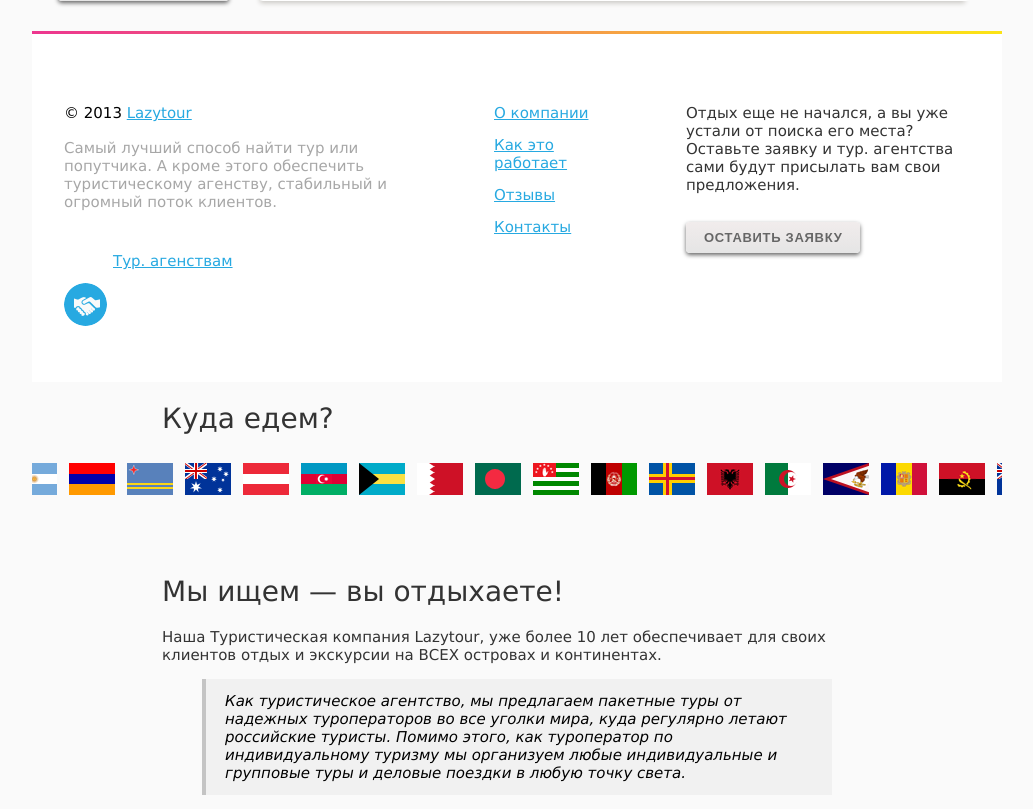
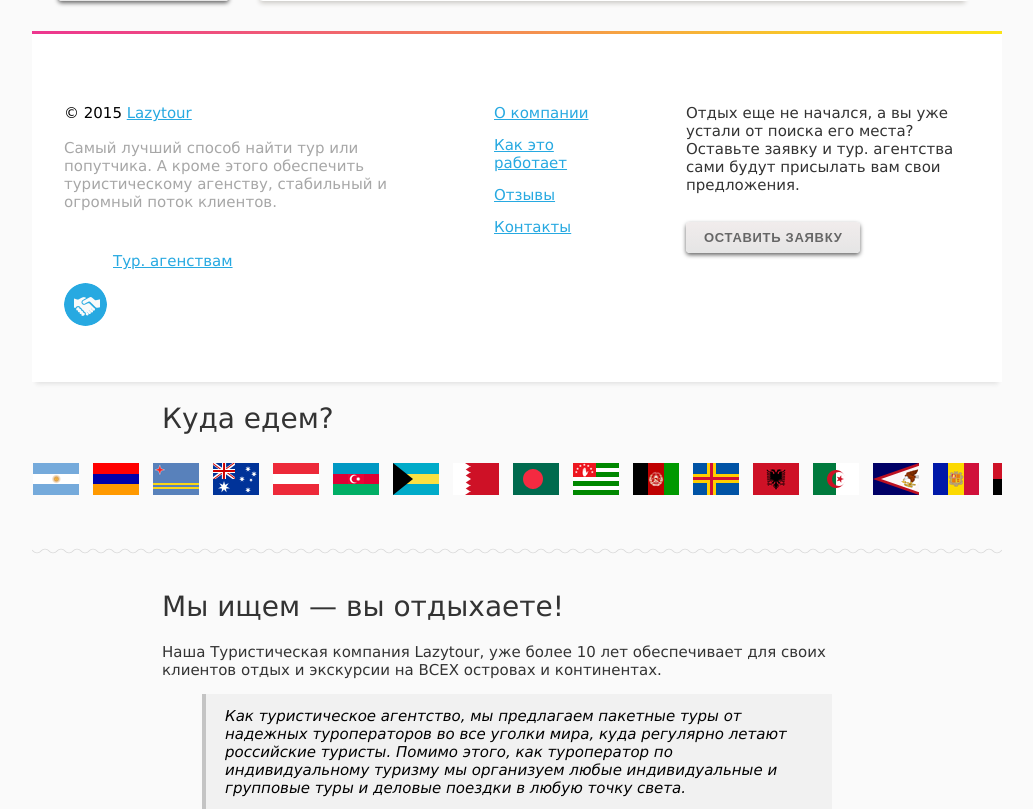
Before and after one commit to AndreyKachanov/lazytour, a PHP site: page / in a window 1280 px wide. Shown: the part 1884-2693 px from the top of the page, without its empty margins (123-1156 px from the left). Run offline with PHP 8.4, Linux system fonts and the light colour scheme; some libraries are stand-ins or nearby versions.

Commit message:
Carousel and a template ready

```diff
--- a/css/smoothDivScroll.css
+++ b/css/smoothDivScroll.css
@@ -7,7 +7,7 @@ div.scrollingHotSpotLeft
     and occupy 15% of the scrollable area (30% combined). Adjust it to your own taste. */
 	min-width: 75px;
 	width: 10%;
-	height: 45px;
+	height: 70px;
 	/* There is a big background image and it's used to solve some problems I experienced
     in Internet Explorer 6. */
 	background-image: url(../img/big_transparent.gif);
@@ -37,7 +37,7 @@ div.scrollingHotSpotRight
 {
 	min-width: 75px;
 	width: 10%;
-	height: 45px;
+	height: 70px;
 	background-image: url(../img/big_transparent.gif);
 	background-repeat: repeat;
 	background-position: center center;
--- a/css/style.css
+++ b/css/style.css
@@ -532,6 +532,7 @@ header .top_menu {
 	/*font: 1.5em "Myriad Pro", Verdana, sans-serif;*/
 	background: #ffffff;
 	padding-top: 70px;
+	box-shadow: 0 6px 4px -4px #e3e3e3;
 }
 
 #leave_application a {
@@ -821,10 +822,9 @@ a.morelink {
 }
 
 /*каруселище*/
-
 #makeMeScrollable {
 	width:100%;
-	height: 100px;
+	height: 70px;
 	position: relative;
 }
 
@@ -841,13 +841,6 @@ a.morelink {
 	-moz-transition-duration: 550ms;
 	}
 
-#makeMeScrollable a {
-	position: relative;
-	float: left;
-	margin-right: 10px;
-	padding: 0;
-}
-
 #makeMeScrollable div.scrollableArea img:hover {
 	-webkit-transform: scale(1.4,1.4);
     -webkit-transition-timing-function: ease-out;
@@ -856,3 +849,35 @@ a.morelink {
     -moz-transition-timing-function: ease-out;
     -moz-transition-duration: 550ms;
 }
+
+#makeMeScrollable a {
+	display: block;
+	position: relative;
+	float: left;
+	margin-right: 12px;
+	padding: 0;
+}
+
+.scrollableArea a  span {
+	display: block;
+	position: absolute;
+	text-decoration: underline;
+	color: #fafafa;
+	opacity: 0;
+	font: 1.5em "Myriad Pro", Verdana, sans-serif;
+}
+
+/* все ссылки, в который class="flag*" */
+a[class*="flag"]:hover span {
+	color: #27a9e1;
+	opacity: 1;
+	z-index: 9999999;
+}
+
+/*зигзаг под каруселью флагов*/
+.zigzaz {
+	margin: 23px 0 36px 0;
+	width: 100%;
+	height: 6px;
+	    background: url(../img/date_bg.png) repeat-x 50%;
+}
--- a/index.php
+++ b/index.php
@@ -184,7 +184,7 @@
 				<div class="colored_line clear"></div>
 				<div id="leave_application">
 					<div class="footer_left">
-						<p> &copy; 2013 <a href=""> Lazytour</a></p>
+						<p> &copy; 2015 <a href=""> Lazytour</a></p>
 						<p class="copyright">Самый лучший способ найти тур или попутчика. А кроме этого обеспечить туристическому агенству, стабильный и огромный поток клиентов.</p>
 							<a href="">
 								<img src="img/tur_agenstvam.png" alt="">
@@ -209,48 +209,89 @@
 				<div id="carousel">
 					<h1>Куда едем?</h1>
 						<div id="makeMeScrollable">
-							<a target="_blank" href="http://www.yandex.ru"><img src="img/flags/Abkhazia.png" alt="Абхазия" /></a>
-							<a target="_blank" href="http://www.yandex.ru"><img src="img/flags/Afghanistan.png" alt="Абхазия" /></a>
-							<a target="_blank" href="http://www.yandex.ru"><img src="img/flags/Aland.png" alt="Абхазия" /></a>
-							<a target="_blank" href="http://www.yandex.ru"><img src="img/flags/Albania.png" alt="Абхазия" /></a>
-							<a target="_blank" href="http://www.yandex.ru"><img src="img/flags/Algeria.png" alt="Абхазия" /></a>
-							<a target="_blank" href="http://www.yandex.ru"><img src="img/flags/American-Samoa.png" alt="Абхазия" /></a>
-							<a target="_blank" href="http://www.yandex.ru"><img src="img/flags/Andorra.png" alt="Абхазия" /></a>
-							<a target="_blank" href="http://www.yandex.ru"><img src="img/flags/Angola.png" alt="Абхазия" /></a>
-							<a target="_blank" href="http://www.yandex.ru"><img src="img/flags/Anguilla.png" alt="Абхазия" /></a>
-							<a target="_blank" href="http://www.yandex.ru"><img src="img/flags/Antarctica.png" alt="Абхазия" /></a>
-							<a target="_blank" href="http://www.yandex.ru"><img src="img/flags/Antigua-and-Barbuda.png" alt="Абхазия" /></a>
-							<a target="_blank" href="http://www.yandex.ru"><img src="img/flags/Argentina.png" alt="Абхазия" /></a>
-							<a target="_blank" href="http://www.yandex.ru"><img src="img/flags/Armenia.png" alt="Абхазия" /></a>
-							<a target="_blank" href="http://www.yandex.ru"><img src="img/flags/Aruba.png" alt="Абхазия" /></a>
-							<a target="_blank" href="http://www.yandex.ru"><img src="img/flags/Australia.png" alt="Абхазия" /></a>
-							<a target="_blank" href="http://www.yandex.ru"><img src="img/flags/Austria.png" alt="Абхазия" /></a>
-							<a target="_blank" href="http://www.yandex.ru"><img src="img/flags/Azerbaijan.png" alt="Абхазия" /></a>
-							<a target="_blank" href="http://www.yandex.ru"><img src="img/flags/Bahamas.png" alt="Абхазия" /></a>
-							<a target="_blank" href="http://www.yandex.ru"><img src="img/flags/Bahrain.png" alt="Абхазия" /></a>
-							<a target="_blank" href="http://www.yandex.ru"><img src="img/flags/Bangladesh.png" alt="Абхазия" /></a>
-							<a target="_blank" href="http://www.yandex.ru"><img src="img/flags/Abkhazia.png" alt="Абхазия" /></a>
-							<a target="_blank" href="http://www.yandex.ru"><img src="img/flags/Afghanistan.png" alt="Абхазия" /></a>
-							<a target="_blank" href="http://www.yandex.ru"><img src="img/flags/Aland.png" alt="Абхазия" /></a>
-							<a target="_blank" href="http://www.yandex.ru"><img src="img/flags/Albania.png" alt="Абхазия" /></a>
-							<a target="_blank" href="http://www.yandex.ru"><img src="img/flags/Algeria.png" alt="Абхазия" /></a>
-							<a target="_blank" href="http://www.yandex.ru"><img src="img/flags/American-Samoa.png" alt="Абхазия" /></a>
-							<a target="_blank" href="http://www.yandex.ru"><img src="img/flags/Andorra.png" alt="Абхазия" /></a>
-							<a target="_blank" href="http://www.yandex.ru"><img src="img/flags/Angola.png" alt="Абхазия" /></a>
-							<a target="_blank" href="http://www.yandex.ru"><img src="img/flags/Anguilla.png" alt="Абхазия" /></a>
-							<a target="_blank" href="http://www.yandex.ru"><img src="img/flags/Antarctica.png" alt="Абхазия" /></a>
-							<a target="_blank" href="http://www.yandex.ru"><img src="img/flags/Antigua-and-Barbuda.png" alt="Абхазия" /></a>
-							<a target="_blank" href="http://www.yandex.ru"><img src="img/flags/Argentina.png" alt="Абхазия" /></a>
-							<a target="_blank" href="http://www.yandex.ru"><img src="img/flags/Armenia.png" alt="Абхазия" /></a>
-							<a target="_blank" href="http://www.yandex.ru"><img src="img/flags/Aruba.png" alt="Абхазия" /></a>
-							<a target="_blank" href="http://www.yandex.ru"><img src="img/flags/Australia.png" alt="Абхазия" /></a>
-							<a target="_blank" href="http://www.yandex.ru"><img src="img/flags/Austria.png" alt="Абхазия" /></a>
-							<a target="_blank" href="http://www.yandex.ru"><img src="img/flags/Azerbaijan.png" alt="Абхазия" /></a>
-							<a target="_blank" href="http://www.yandex.ru"><img src="img/flags/Bahamas.png" alt="Абхазия" /></a>
-							<a target="_blank" href="http://www.yandex.ru"><img src="img/flags/Bahrain.png" alt="Абхазия" /></a>
-							<a target="_blank" href="http://www.yandex.ru"><img src="img/flags/Bangladesh.png" alt="Абхазия" /></a>
+							<a class="flag1" target="_blank" href="http://www.yandex.ru">
+								<img src="img/flags/Abkhazia.png" alt="Абхазия" />
+								<span>Абхазия</span>
+							</a>
+							<a class="flag2" target="_blank" href="http://www.yandex.ru">
+								<img src="img/flags/Afghanistan.png" alt="Абхазия" />
+								<span>Афганистан</span>
+							</a>
+							<a class="flag3" target="_blank" href="http://www.yandex.ru">
+								<img src="img/flags/Aland.png" alt="Абхазия" />
+								<span>Аланд</span>
+							</a>
+							<a class="flag4" target="_blank" href="http://www.yandex.ru">
+								<img src="img/flags/Albania.png" alt="Абхазия" />
+								<span>Албания</span>
+							</a>
+							<a class="flag5" target="_blank" href="http://www.yandex.ru">
+								<img src="img/flags/Algeria.png" alt="Абхазия" />
+								<span>Алжир</span>
+							</a>
+							<a class="flag6" target="_blank" href="http://www.yandex.ru">
+								<img src="img/flags/American-Samoa.png" alt="Абхазия" />
+								<span>Америка_Самоа</span>
+							</a>
+							<a class="flag7" target="_blank" href="http://www.yandex.ru">
+								<img src="img/flags/Andorra.png" alt="Абхазия" />
+								<span>Андорра</span>
+							</a>
+							<a class="flag8" target="_blank" href="http://www.yandex.ru">
+								<img src="img/flags/Angola.png" alt="Абхазия" />
+								<span>Ангола</span>
+							</a>
+							<a class="flag9" target="_blank" href="http://www.yandex.ru">
+								<img src="img/flags/Anguilla.png" alt="Абхазия" />
+								<span>Ангуила</span>
+							</a>
+							<a class="flag10" target="_blank" href="http://www.yandex.ru">
+								<img src="img/flags/Antarctica.png" alt="Абхазия" />
+								<span>Антарктика</span>
+							</a>
+							<a class="flag11" target="_blank" href="http://www.yandex.ru">
+								<img src="img/flags/Antigua-and-Barbuda.png" alt="Абхазия" />
+								<span>Антика_и_Барбуда</span>
+							</a>
+							<a class="flag12" target="_blank" href="http://www.yandex.ru">
+								<img src="img/flags/Argentina.png" alt="Абхазия" />
+								<span>Аргентина</span>
+							</a>
+							<a class="flag13" target="_blank" href="http://www.yandex.ru">
+								<img src="img/flags/Armenia.png" alt="Абхазия" />
+								<span>Армения</span>
+							</a>
+							<a class="flag14" target="_blank" href="http://www.yandex.ru">
+								<img src="img/flags/Aruba.png" alt="Абхазия" />
+								<span>Аруба</span>
+							</a>
+							<a class="flag15" target="_blank" href="http://www.yandex.ru">
+								<img src="img/flags/Australia.png" alt="Абхазия" />
+								<span>Австралия</span>
+							</a>
+							<a class="flag16" target="_blank" href="http://www.yandex.ru">
+								<img src="img/flags/Austria.png" alt="Абхазия" />
+								<span>Австрия</span>
+							</a>
+							<a class="flag17" target="_blank" href="http://www.yandex.ru">
+								<img src="img/flags/Azerbaijan.png" alt="Абхазия" />
+								<span>Азербайджан</span>
+							</a>
+							<a class="flag18" target="_blank" href="http://www.yandex.ru">
+								<img src="img/flags/Bahamas.png" alt="Абхазия" />
+								<span>Багамы</span>
+							</a>
+							<a class="flag19" target="_blank" href="http://www.yandex.ru">
+								<img src="img/flags/Bahrain.png" alt="Абхазия" />
+								<span>Бахреин</span>
+							</a>
+							<a class="flag20" target="_blank" href="http://www.yandex.ru">
+								<img src="img/flags/Bangladesh.png" alt="Абхазия" />
+								<span>Бангладеш</span>
+							</a>
 						</div>
 				</div>
+				<div class="zigzaz"></div>
 				<div id="about_company">
 					<h1>Мы ищем — вы отдыхаете!</h1>
 					<p>Наша Туристическая компания Lazytour, уже более 10 лет
@@ -284,7 +325,7 @@
 				</div>
 			<footer>
 				<ul>
-					<li><span>&copy; 2013 </span><a href=""> Lazytour</a></li>
+					<li><span>&copy; 2015 </span><a href=""> Lazytour</a></li>
 					<li><a href="">О компании</a></li>
 					<li><a href="">Как это работает</a></li>
 					<li><a href="">Отзывы</a></li>
```
